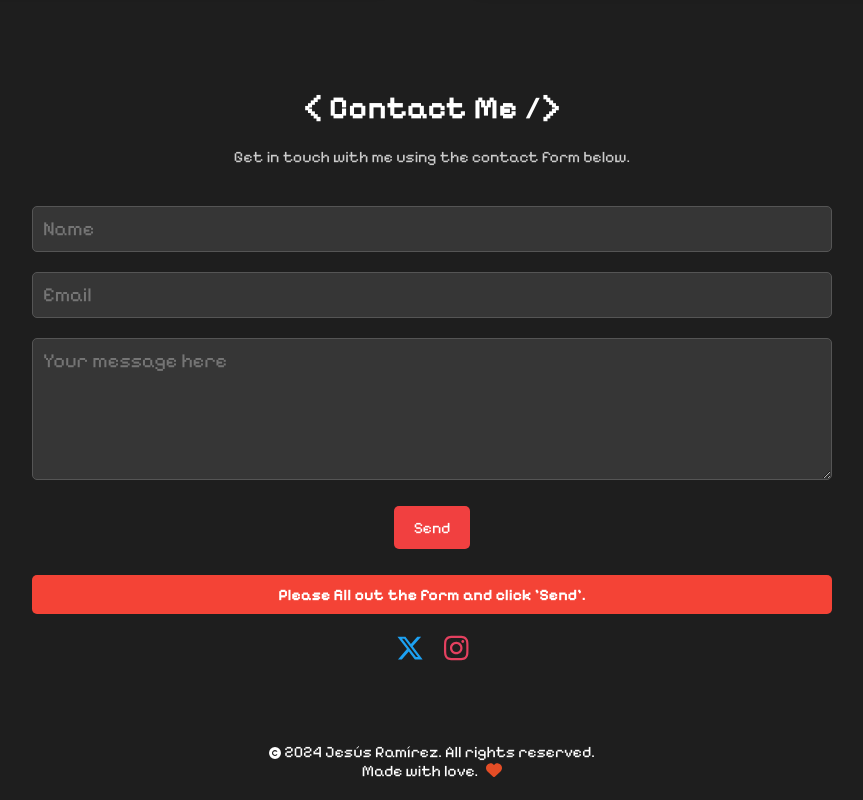
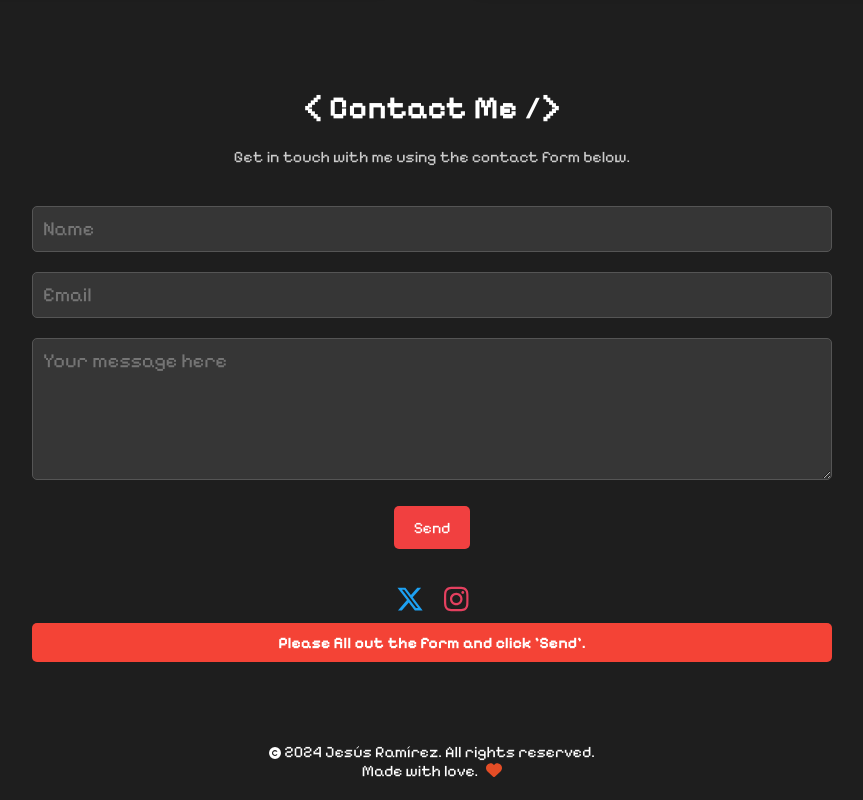
Before and after one commit to jesusramiireez/portfolioReact, a React (Create React App) app: page / in a window 1280 px wide. Shown: the part 2502-3302 px from the top of the page, without its empty margins (208-1071 px from the left). Built offline with nearby package versions, Linux system fonts and the light colour scheme.

Commit message:
Redes sociales arregladas

```diff
--- a/src/components/Contact/contact.js
+++ b/src/components/Contact/contact.js
@@ -33,12 +33,12 @@ const Contact = () => {
                     <input type='email' className='email' placeholder='Email' name='from_email' />
                     <textarea name="message" className="message" rows="5" placeholder='Your message here'></textarea>
                     <button type="submit" value="Send" className='formBtn'>Send</button>
+                    <div className='socialMedia'>
+                        <a href="https://twitter.com/jesusramiirez_" target="_blank" rel="noopener noreferrer"><FontAwesomeIcon icon={faXTwitter}/></a>
+                        <a href="https://www.instagram.com/jesusramiireez_/" target="_blank" rel="noopener noreferrer"><FontAwesomeIcon icon={faInstagram}/></a>
+                    </div>
                 </form>
                 <div className={`alert ${alertMessage.includes('successfully') ? 'success' : 'error'}`}>{alertMessage}</div>
-                <div className='socialMedia'>
-                        <a href="https://twitter.com/jesusramiirez_" target="_blank" rel="noopener noreferrer"><FontAwesomeIcon icon={faXTwitter} /></a>
-                        <a href="https://www.instagram.com/jesusramiireez_/" target="_blank" rel="noopener noreferrer"><FontAwesomeIcon icon={faInstagram}/></a>
-                </div>
             </div>
         </section>
     );
```
